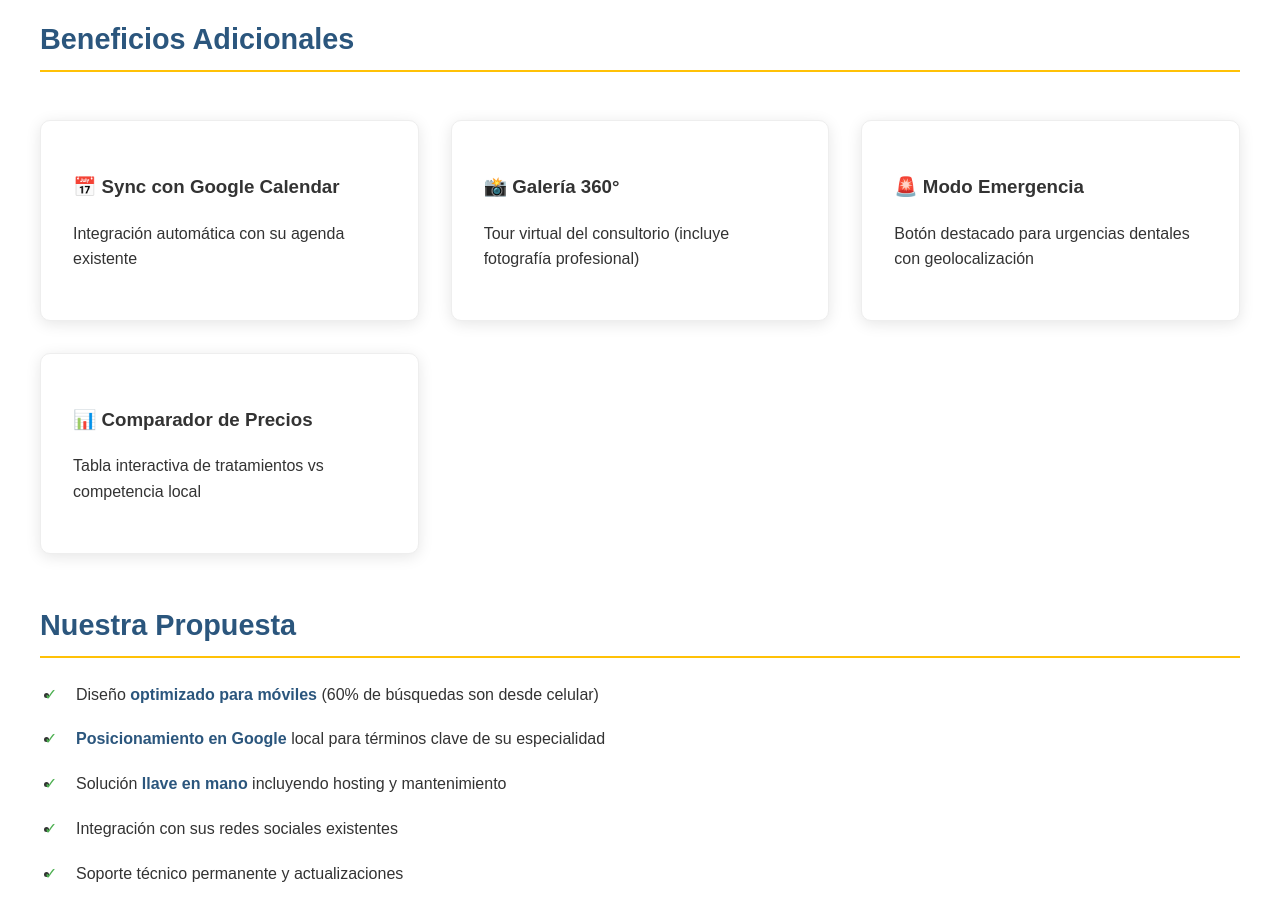
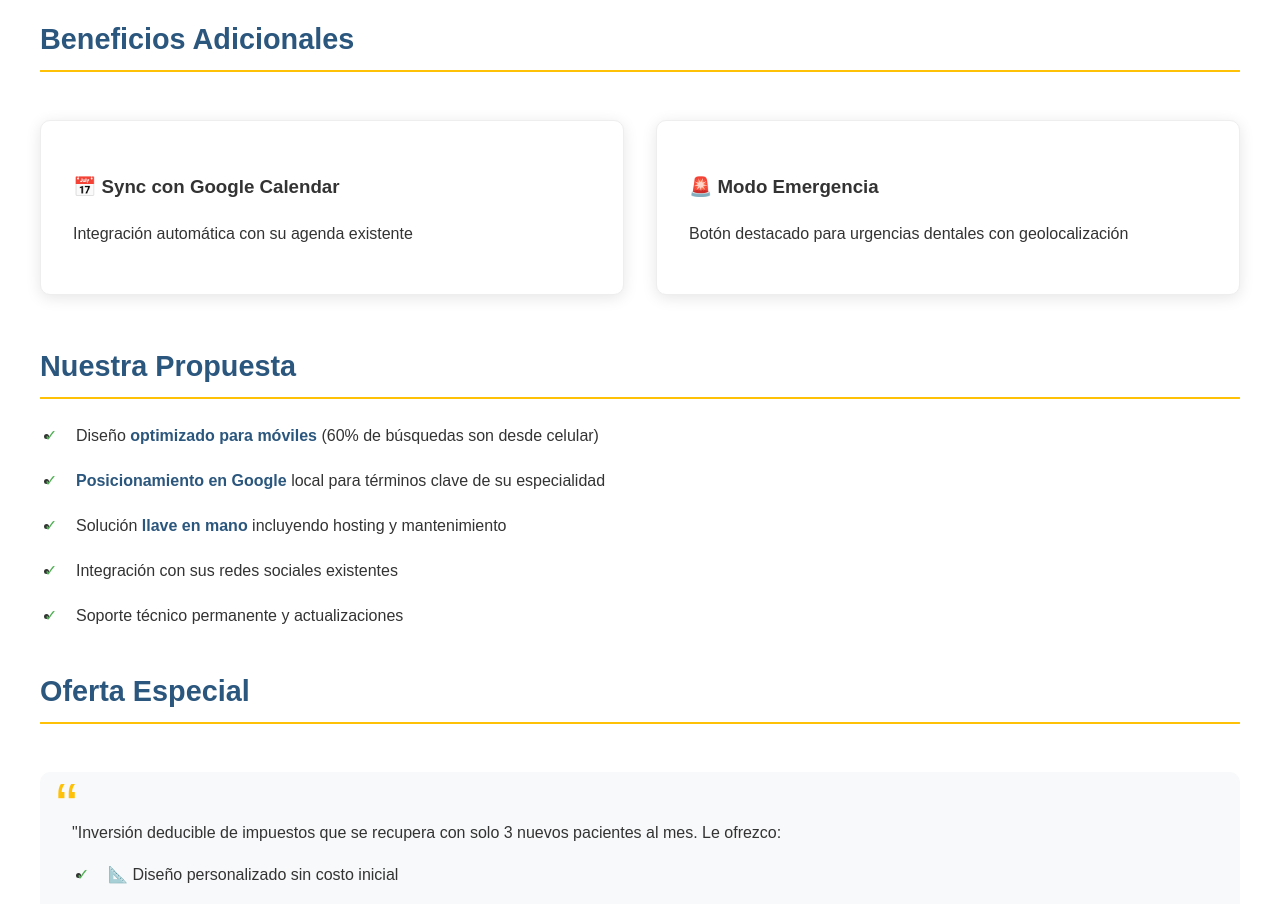
Before and after one commit to nottechguy/clinica-dental, a plain HTML site: page index.html in a window 1280 px wide. Shown: the part 1980-2884 px from the top of the page. Drawn offline with Linux system fonts and the light colour scheme.

```diff
--- a/index.html
+++ b/index.html
@@ -280,10 +280,10 @@
                 <p>Integración automática con su agenda existente</p>
             </div>
 
-            <div class="benefit-card">
+            <!--<div class="benefit-card">
                 <h3>📸 Galería 360°</h3>
                 <p>Tour virtual del consultorio (incluye fotografía profesional)</p>
-            </div>
+            </div>-->
 
             <!--<div class="benefit-card">
                 <h3>📚 Blog personalizado</h3>
@@ -295,10 +295,10 @@
                 <p>Botón destacado para urgencias dentales con geolocalización</p>
             </div>
 
-            <div class="benefit-card">
+            <!--<div class="benefit-card">
                 <h3>📊 Comparador de Precios</h3>
                 <p>Tabla interactiva de tratamientos vs competencia local</p>
-            </div>
+            </div>-->
         </div>
     </section>
 
```
Also changed, not shown: 1 other file.
